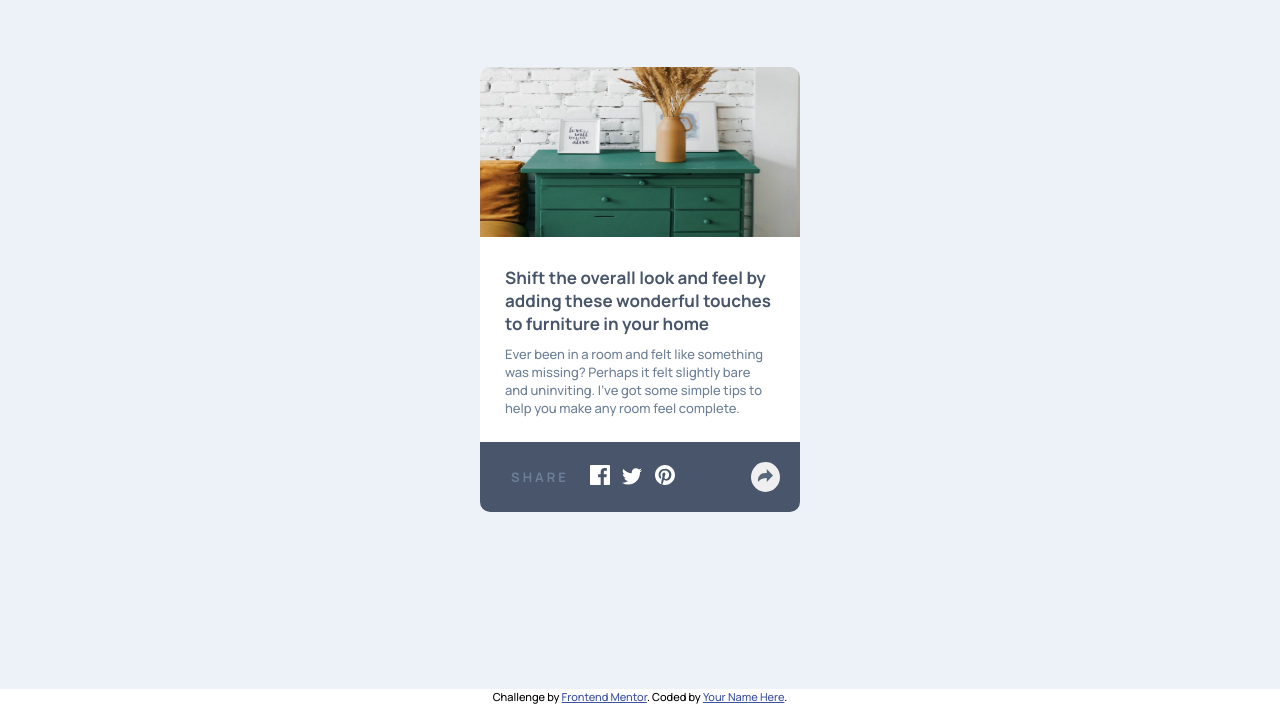
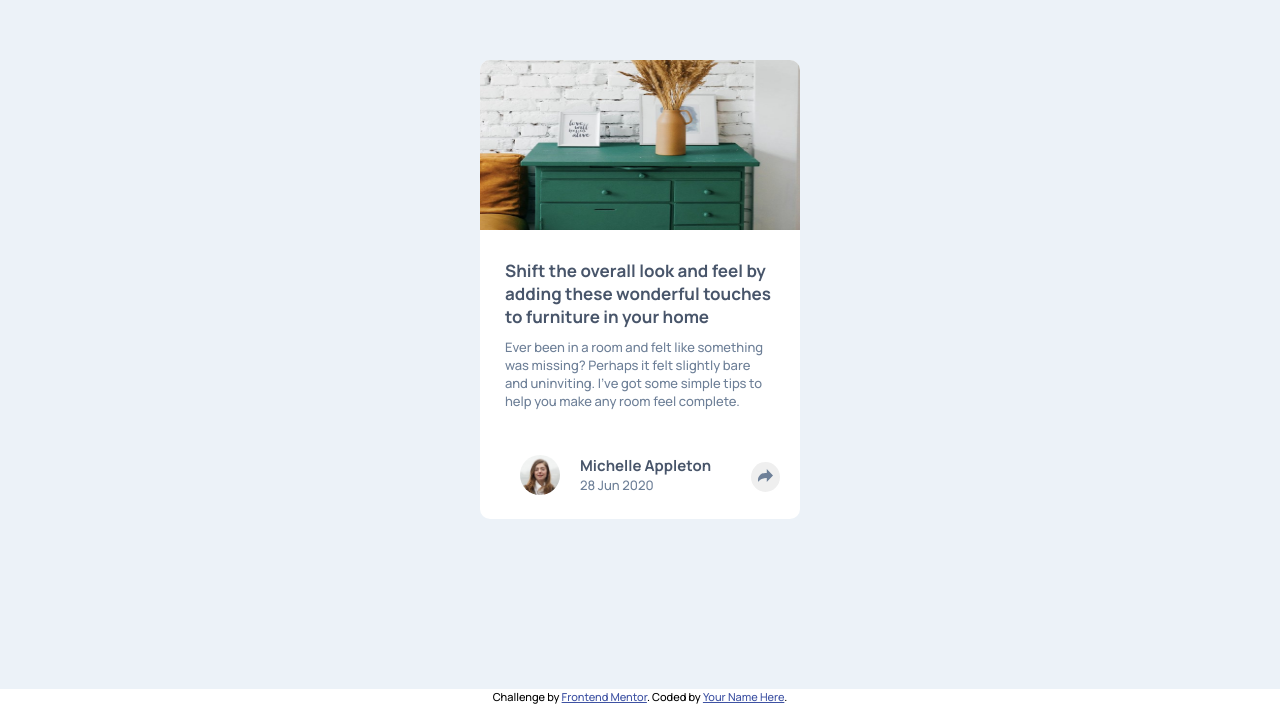
Before and after one commit to GMarcell/article-preview-component-master, a plain HTML site: page index.html in a window 1280 px wide. Shown: the part 111-815 px from the top of the page. Drawn offline with Linux system fonts and the light colour scheme.

Commit message:
Little Update

```diff
--- a/main.scss
+++ b/main.scss
@@ -61,9 +61,9 @@ main {
 }
 
 .profile {
-    display: none;
-    grid-template-columns: auto auto auto;
-    padding: 5px 25px 15px;
+    display: grid;
+    grid-template-columns: 80px auto 30px;
+    padding: 20px;
     margin: auto;
     .profileimage {
         vertical-align: middle;
@@ -96,10 +96,10 @@ main {
 }
 
 .sharesection {
-    display: grid;
+    display: none;
     grid-template-columns: 80px auto 30px;
     background-color: $VeryDarkGrayishBlue;
-    padding: 20px;
+    padding: 21px;
     margin: auto;
     .word {
         margin: auto;
```
Also changed, not shown: css/main.css, 1 other file.
